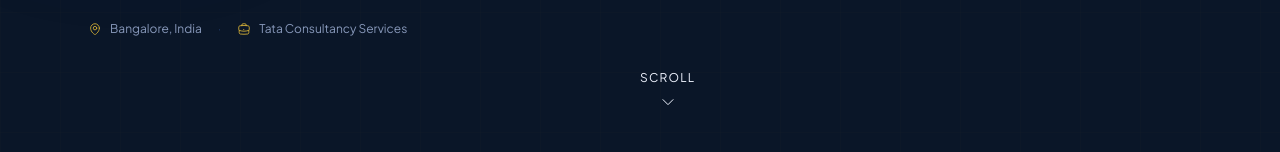
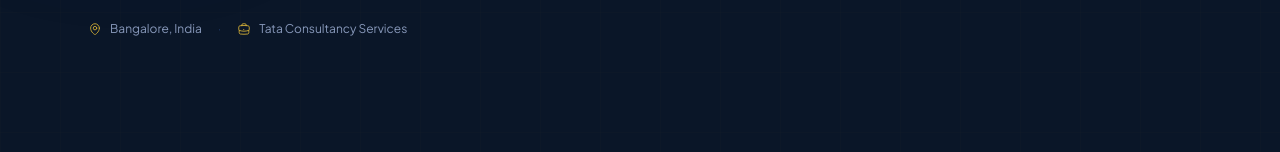
Before and after one commit to techbridgebytasleem/Tasleem_Brand_Website, a Next.js app: page / in a window 1280 px wide. Shown: the part 648-800 px from the top of the page. Built offline with nearby package versions, Linux system fonts and the light colour scheme; no server answers.

Commit message:
Remove scroll indicator from HeroSection
Removed the scroll indicator from the HeroSection component.

```diff
--- a/src/app/components/HeroSection.tsx
+++ b/src/app/components/HeroSection.tsx
@@ -188,12 +188,6 @@ export default function HeroSection() {
           <span>Tata Consultancy Services</span>
         </div>
       </div>
-
-      {/* Scroll indicator */}
-      <div className="absolute bottom-8 left-1/2 -translate-x-1/2 flex flex-col items-center gap-2 text-muted-foreground/50 animate-bounce">
-        <span className="text-xs tracking-widest uppercase">Scroll</span>
-        <Icon name="ChevronDownIcon" size={16} />
-      </div>
     </section>
   );
 }
```
